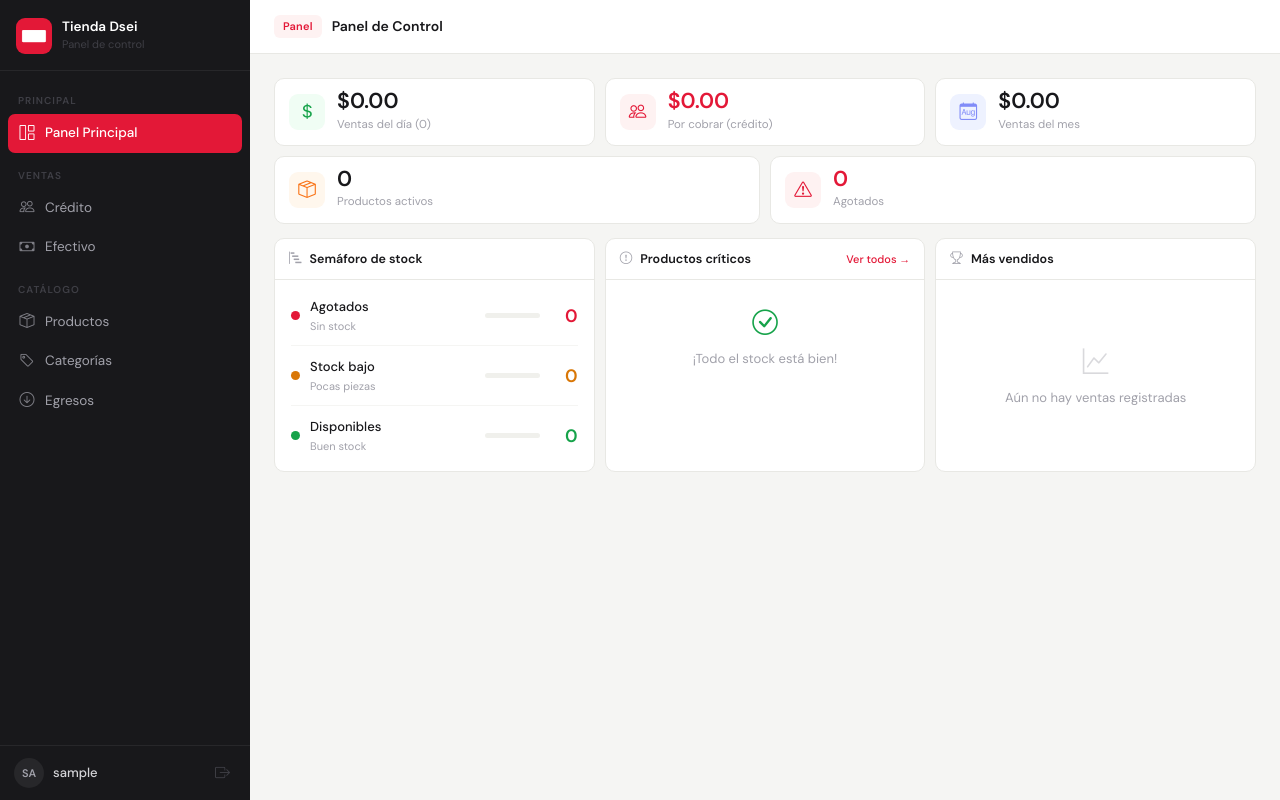
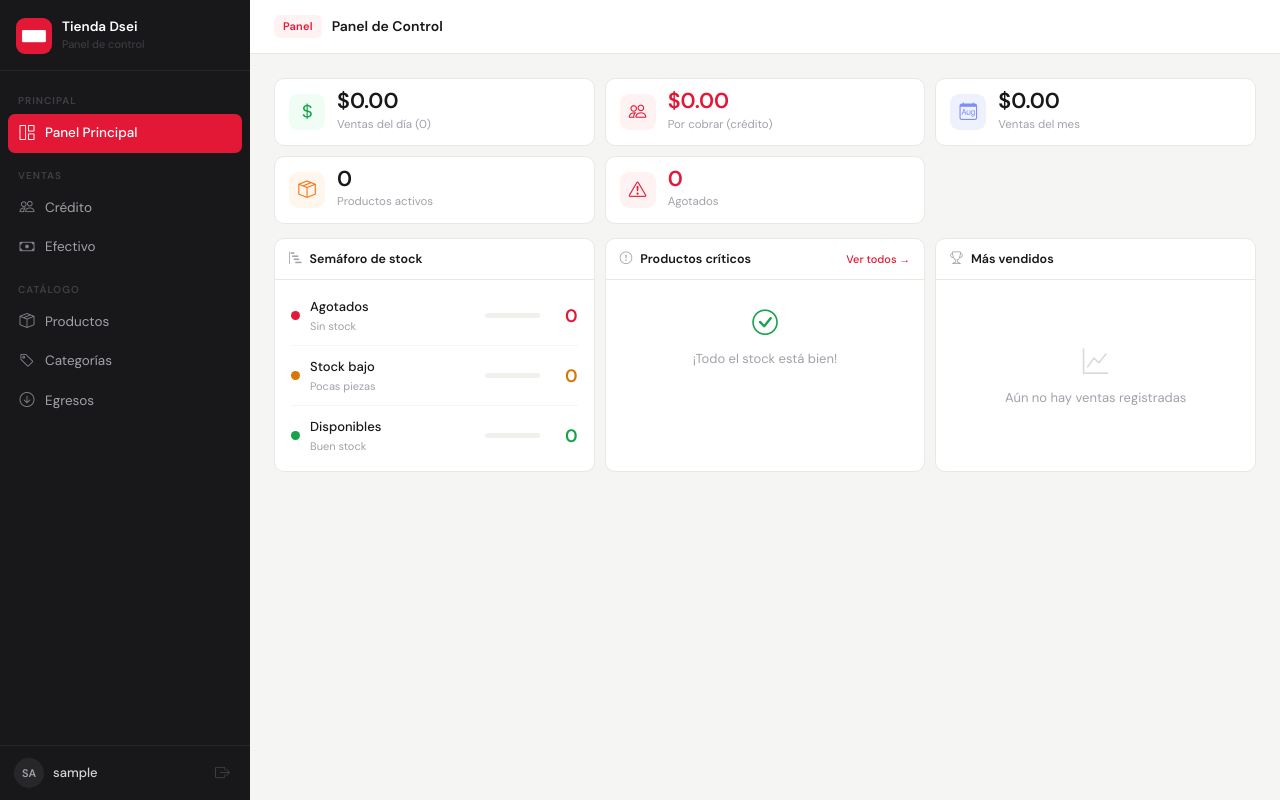
Before and after one commit to xlDeadman/tiendita, a Django app: page /dashboard/ in a window 1280 px wide. Run offline with Django 5.2, Linux system fonts and the light colour scheme; the visitor is signed in with stand-in values (Sample User, id 1); data that the repository does not hold is empty.

Commit message:
Dashboard cards más compactas

```diff
--- a/inventario/templates/inventario/dashboard.html
+++ b/inventario/templates/inventario/dashboard.html
@@ -19,7 +19,7 @@
 
     .kpi-grid-2 {
         display: grid;
-        grid-template-columns: repeat(2, 1fr);
+        grid-template-columns: repeat(3, 1fr);
         gap: 10px;
         margin-bottom: 14px;
     }
```
